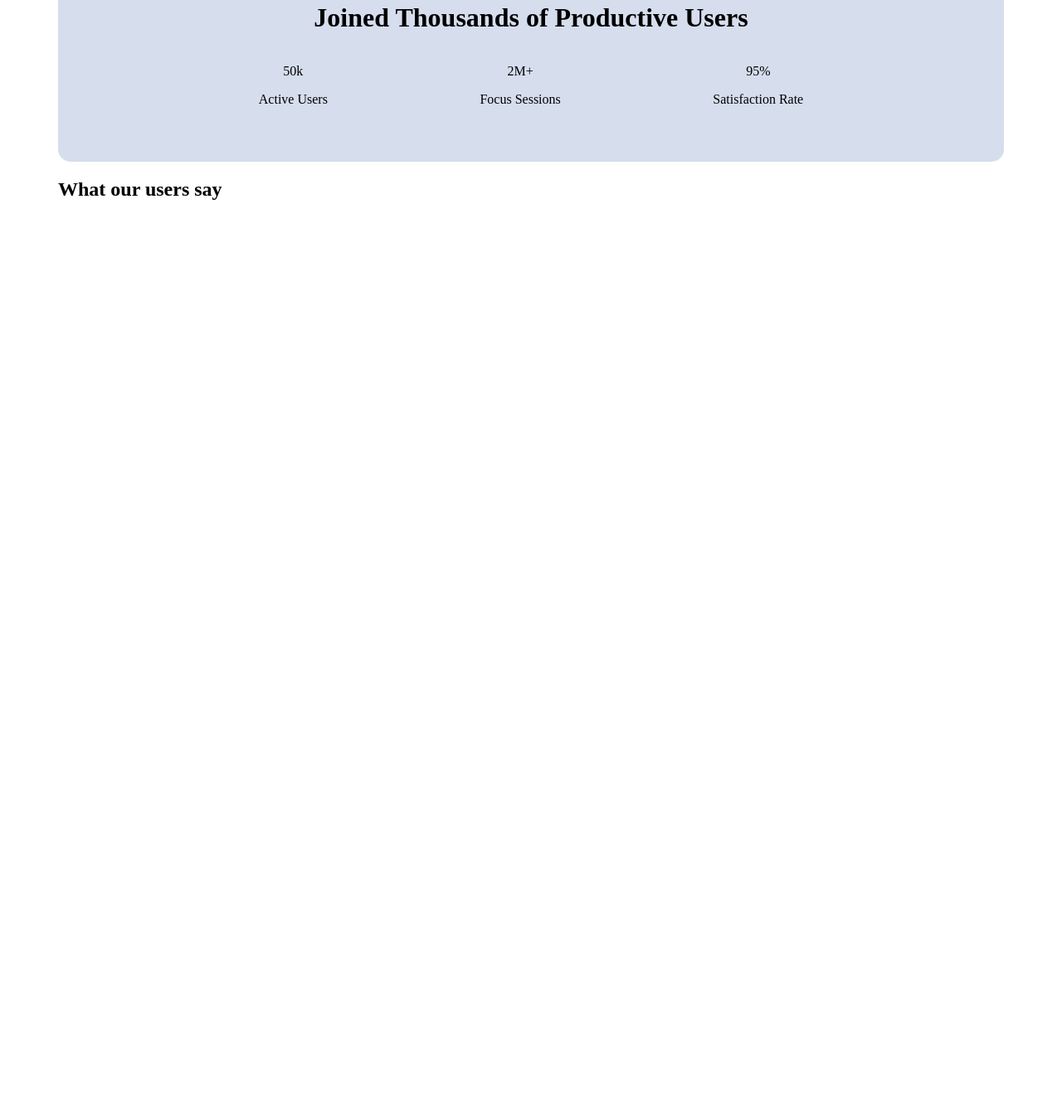
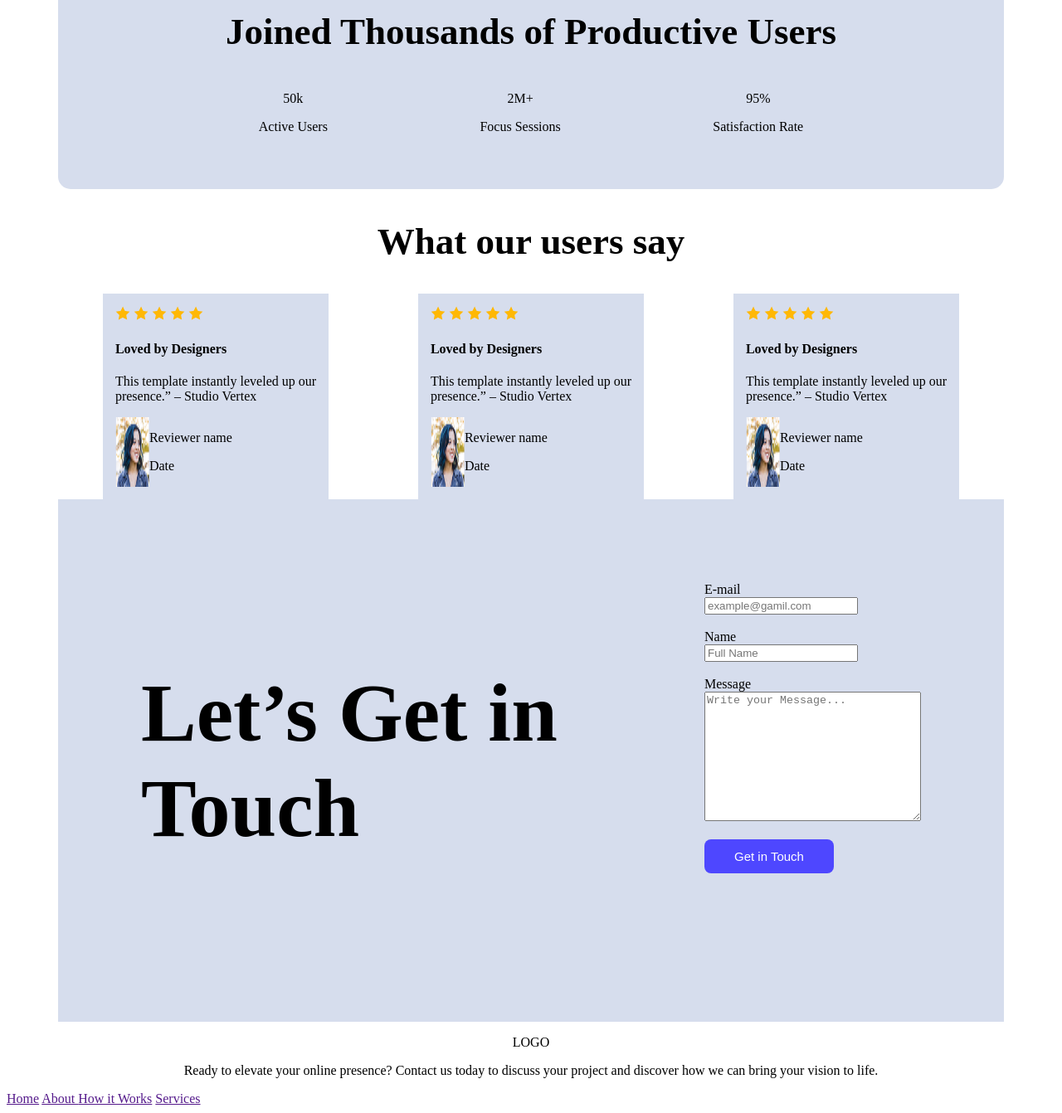
Before and after one commit to mdfahim123123/Assignment-001, a plain HTML site: page index.html in a window 1280 px wide. Shown: the part 1390-2732 px from the top of the page at 83% size. Before the commit the page ends 1652 px from the top, so only its background shows below. Drawn offline with Linux system fonts and the light colour scheme.

Commit message:
added my footer section

```diff
--- a/index.html
+++ b/index.html
@@ -54,20 +54,97 @@ Explore the live preview and imagine your<br> brand in this bold new look.</p>
 
 <section>
     <h1>What our users say</h1>
+    <div class="finall-skills">
     <div class="full-skills">
+        <div class="skill">
+            <img src="Assets/icon-star.png", alt=" ">
+            <img src="Assets/icon-star.png" alt="">
+            <img src="Assets/icon-star.png", alt=" ">
+            <img src="Assets/icon-star.png" alt="">
+            <img src="Assets/icon-star.png", alt=" ">
+           <h4 class="skill-title">Loved by Designers</h4>
+            <p class="skill-description">This template instantly leveled up our<br> presence.” – Studio Vertex</p>
+            <div class="comment">
+                <img src="Assets/avatar.png" alt=" ">
+                <div>
+                    <p class="name">Reviewer name </p>
+                    <p class="date">Date </p>
+                </div>
+            </div>
+        </div>
 
     </div>
 
+     <div class="full-skills">
+        <div class="skill">
+            <img src="Assets/icon-star.png", alt=" ">
+            <img src="Assets/icon-star.png" alt="">
+            <img src="Assets/icon-star.png", alt=" ">
+            <img src="Assets/icon-star.png" alt="">
+            <img src="Assets/icon-star.png", alt=" ">
+           <h4 class="skill-title">Loved by Designers</h4>
+            <p class="skill-description">This template instantly leveled up our<br> presence.” – Studio Vertex</p>
+            <div class="comment">
+                <img src="Assets/avatar.png" alt=" ">
+                <div>
+                    <p class="name">Reviewer name </p>
+                    <p class="date">Date </p>
+                </div>
+            </div>
+        </div>
+
+    </div>
+
+     <div class="full-skills">
+        <div class="skill">
+            <img src="Assets/icon-star.png", alt=" ">
+            <img src="Assets/icon-star.png" alt="">
+            <img src="Assets/icon-star.png", alt=" ">
+            <img src="Assets/icon-star.png" alt="">
+            <img src="Assets/icon-star.png", alt=" ">
+           <h4 class="skill-title">Loved by Designers</h4>
+            <p class="skill-description">This template instantly leveled up our<br> presence.” – Studio Vertex</p>
+            <div class="comment">
+                <img src="Assets/avatar.png" alt=" ">
+                <div>
+                    <p class="name">Reviewer name </p>
+                    <p class="date">Date </p>
+                </div>
+            </div>
+        </div>
+
+    </div>
+    </div>
 </section>
 
+<section class="form-section">
+<div class="c-1">
+    <p>Let’s Get in Touch</p>
+</div>
+<div class="form">
+     <input:label>E-mail</input:label><br>
+     <input type="email" name="" placeholder="example@gamil.com"><br><br>
+ <input:label>Name</input:label><br>
+    <input type="text" name="" placeholder="Full Name" id=""><br><br>
+       <input:label>Message</input:label>
+  <textarea name="" id="" cols="30" rows="10" placeholder="Write your Message..."></textarea><br><br>
+    <button class="btn">Get in Touch</button>
+</div>
+</section>
 
-
-
-
-    </main>
+</main>
 
     <footer>
-
+<section class="finall-footer">
+    <p class="footer-text">LOGO</p>
+    <p class="footer-text">Ready to elevate your online presence? Contact us today to discuss your project and discover how we can bring your vision to life.</p>
+    <nav>
+        <a href="">Home</a>
+        <a href="">About </a>
+        <a href="">How it Works</a>
+        <a href="">Services</a>
+    </nav>
+</section>
 
     </footer>
 </body>
--- a/styles/styles.css
+++ b/styles/styles.css
@@ -79,6 +79,52 @@ margin: 0 auto;
     font-size: 30px;
 }
 
+/*SKILLS SECTION  */
+.comment{
+    display: flex;
+
+}
+
+.full-skills{
+    background-color:#D6DDED ;
+    padding: 15px;
+}
+
+
+.finall-skills{
+    display: flex;
+    justify-content: space-around;
+}
+
+h1{
+    text-align: center;
+    font-size: 45px;
+    font-weight: bold;
+}
+
+
+.form-section{
+    display: flex;
+    gap: 100px;
+    padding: 100px;
+    justify-content: center;
+        background-color:#D6DDED ;
+}
+
+.c-1{
+    font-size: 100px;
+    font-weight: bold;
+}
+
+.form{
+    display:block
+    weight:50%;
+}
+
+/* footer */
+.footer-text{
+    text-align: center;
+}
 
 
 /* button section */
```
